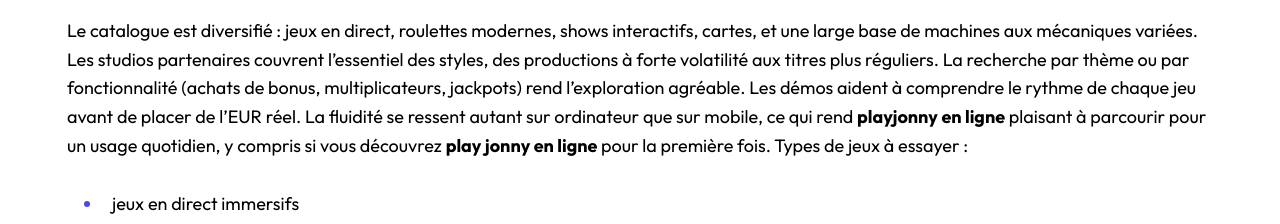
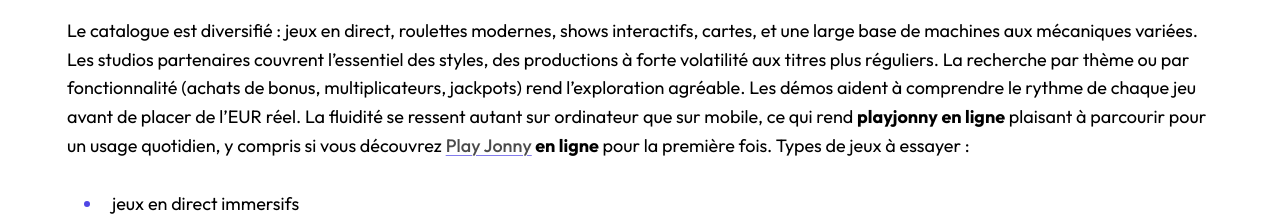
Before and after one commit to yjg-87/playjonny-bonus.fr, a plain HTML site: page index.html in a window 1280 px wide. Shown: the part 1940-2164 px from the top of the page. Drawn offline with Linux system fonts and the light colour scheme.

Commit message:
Update index.html

```diff
--- a/index.html
+++ b/index.html
@@ -287,7 +287,7 @@
 rythme de chaque jeu avant de placer de l’EUR réel. La fluidité se
 ressent autant sur ordinateur que sur mobile, ce qui rend <strong>playjonny en
 ligne</strong> plaisant à parcourir pour un usage quotidien, y compris si vous
-découvrez <strong>play jonny en ligne</strong> pour la première fois. Types de jeux à
+découvrez <strong><a href="https://play-jonny-casino.com/fr-fr/" title="Play Jonny">Play Jonny</a> en ligne</strong> pour la première fois. Types de jeux à
 essayer :</p>
 <ul>
 <li>
```
